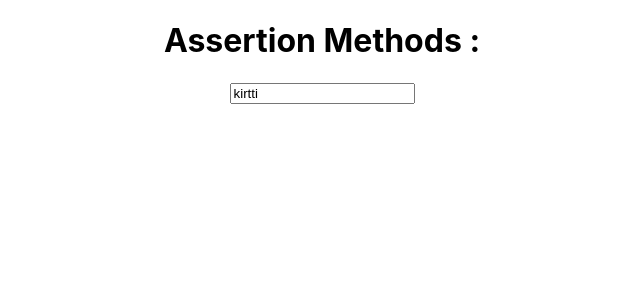
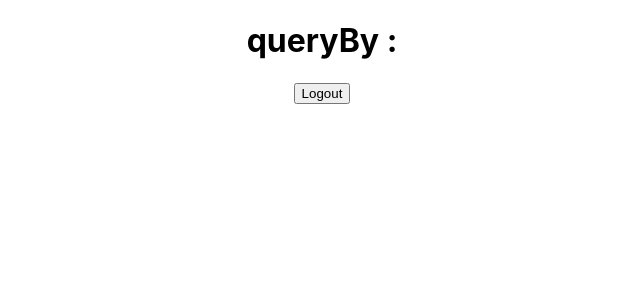
Before and after one commit to Kirttinath/react_testing_lib, a React (Create React App) app in the folder test_1/: page / in a window 1280 px wide. Shown: the top 300 px of the page, without its empty margins (318-958 px from the left). Built offline with nearby package versions, Linux system fonts and the light colour scheme.

Commit message:
queryBy screen implementation

```diff
--- /dev/null
+++ b/test_1/src/QueryBy.js
@@ -0,0 +1,13 @@
+import React from "react";
+
+const QueryBy = () => {
+  const data = true;
+  return (
+    <div style={{ textAlign: "center" }}>
+      <h1>queryBy : </h1>
+      {data ? <button>Logout</button> : <button>Login</button>}
+    </div>
+  );
+};
+
+export default QueryBy;
--- a/test_1/src/index.js
+++ b/test_1/src/index.js
@@ -16,6 +16,7 @@ import DisplayValue from "./DisplayValue";
 import Title from "./Title";
 import AltText from "./AltText";
 import Assert from "./Assert";
+import QueryBy from "./QueryBy";
 
 const root = ReactDOM.createRoot(document.getElementById("root"));
 root.render(
@@ -32,8 +33,9 @@ root.render(
     <TestId/>
     <DisplayValue />
     <Title />
-    <AltText /> */}
-    <Assert />
+    <AltText />
+    <Assert /> */}
+    <QueryBy />
   </React.StrictMode>
 );
 
```
Also changed, not shown: 1 other file (tests, documents, lock files or other folders).
